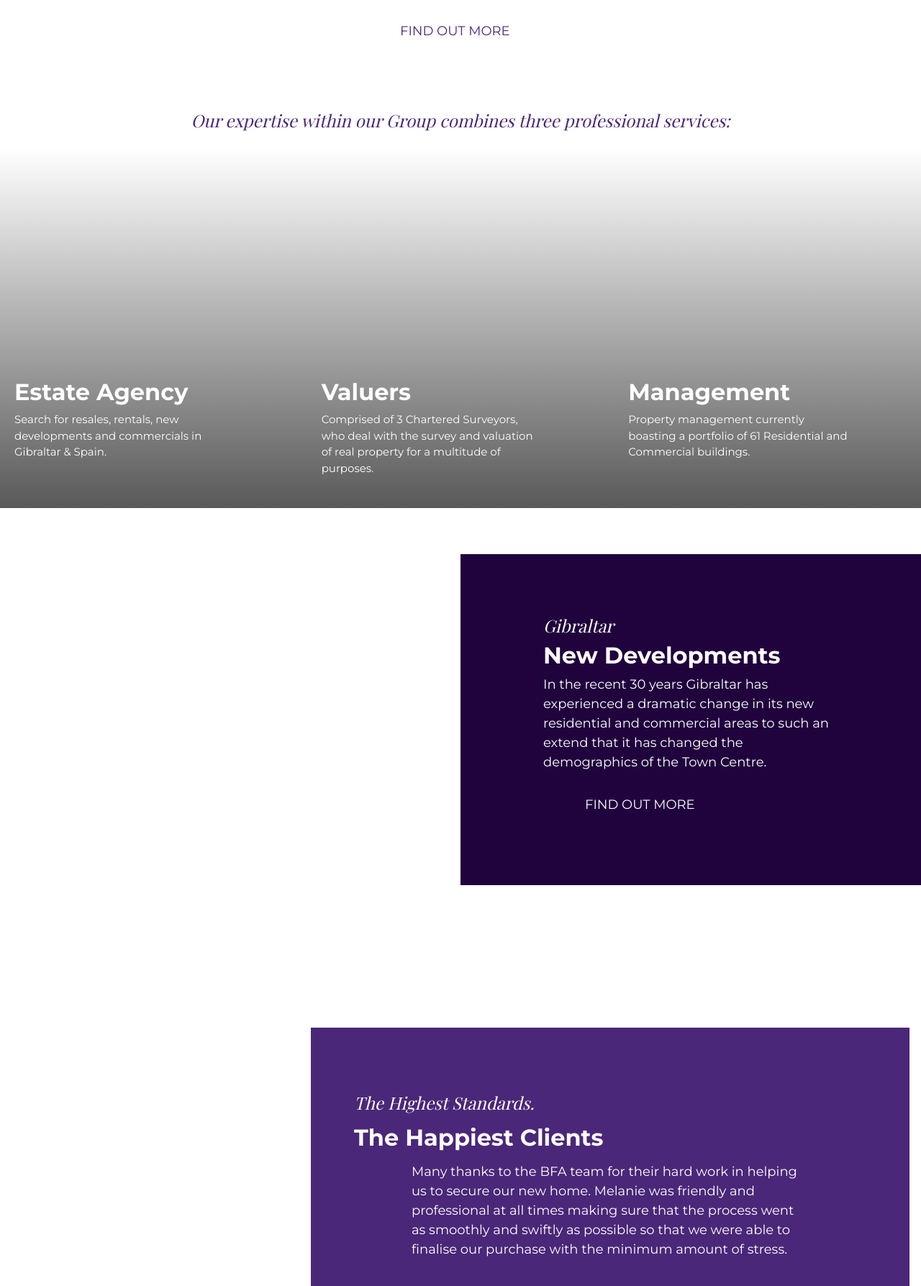
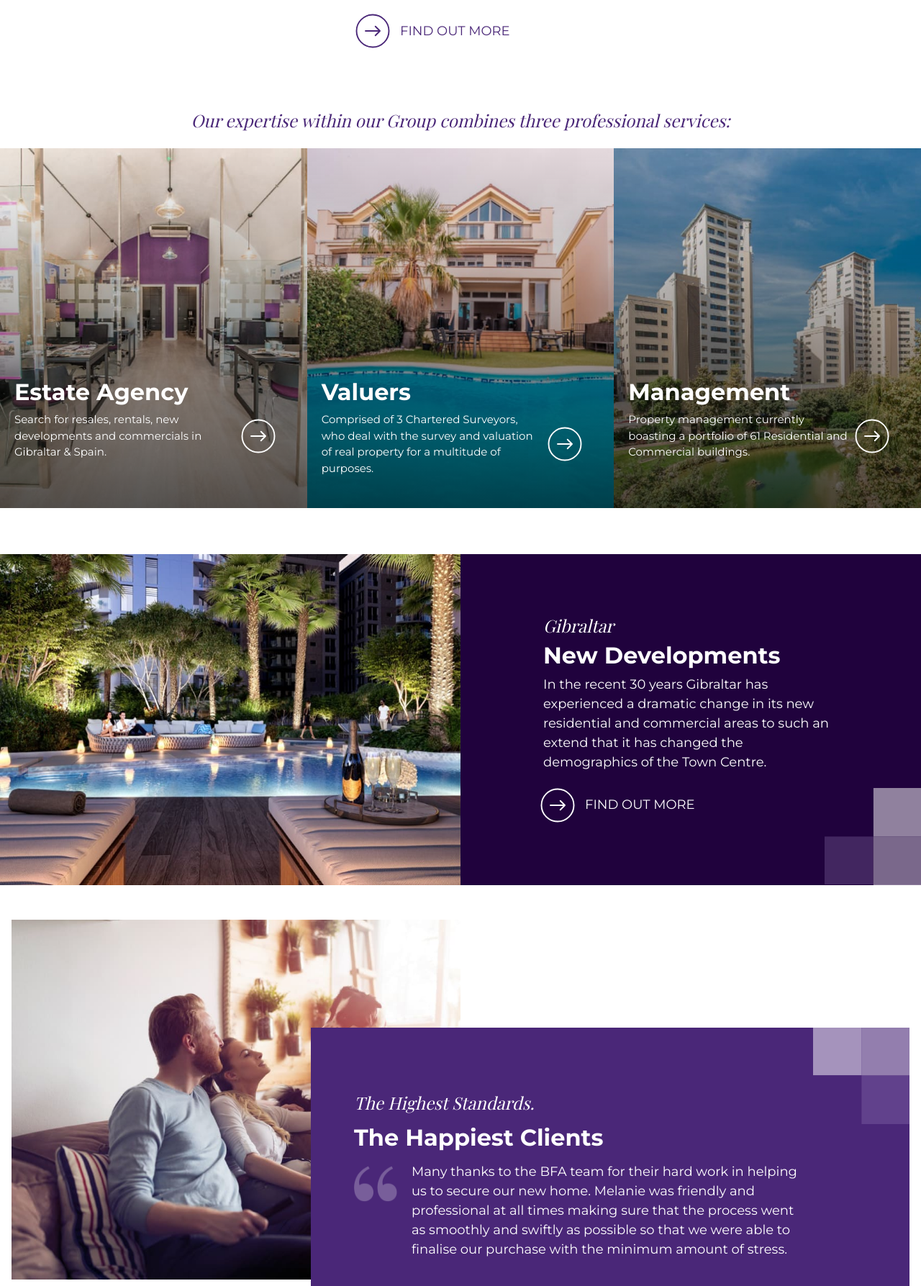
Before and after one commit to devMateos/gibraltar-properties-bfa, a plain HTML site: page index.html in a window 1280 px wide. Shown: the part 913-2700 px from the top of the page at 72% size. Drawn offline with nearby package versions, Linux system fonts and the light colour scheme; a web font is replaced by a local one.

Commit message:
Fixing errors with images

```diff
--- a/assets/css/styles.css
+++ b/assets/css/styles.css
@@ -23,8 +23,8 @@ body h5, body .h5{color: var(--main-white); font-family: 'Playfair Display', ser
 /* Icons */
 .right-arrow, .right-arrow2{align-items: center; display: flex; left: -10px; position: relative;}
 .right-arrow:hover, .right-arrow2:hover{opacity: .65;}
-.right-arrow::before, .right-arrow2::after{background-image: url(assets/svg/right-circle.svg); background-repeat: no-repeat;background-size: contain; content: ""; display: inline-block; height: 60px; margin-right: 8px; width: 60px;}
-.right-arrow-purple::before{background-image: url(assets/svg/right-circle-purple.svg)!important;}
+.right-arrow::before, .right-arrow2::after{background-image: url(https://devmateos.github.io/gibraltar-properties-bfa/assets/svg/right-circle.svg); background-repeat: no-repeat;background-size: contain; content: ""; display: inline-block; height: 60px; margin-right: 8px; width: 60px;}
+.right-arrow-purple::before{background-image: url(https://devmateos.github.io/gibraltar-properties-bfa/assets/svg/right-circle-purple.svg)!important;}
 
 /* -------------------------------------------- */
 body{padding-top: 100px; z-index: 20;}
@@ -56,7 +56,7 @@ header .dropdown-menu > ul > li > a { display: inline-block; height: 28px; posit
 header .dropdown-menu > ul > li > a:hover { color: black; }
 header .dropdown-menu > ul > li > a::after { background-color: transparent; bottom: 5px; content: ""; display: inline-block; height: 4px; left: 0; position: absolute; transition: .75s all ease; -webkit-transition: .75s all ease; width: 0; }
 header .dropdown-menu > ul > li > a:hover::after { background-color: var(--main-purple); width: 100%;}
-header .dropdown-menu .menu-squares { background-image: url(assets/img/menu-squares.jpg); background-repeat: no-repeat; background-size: contain; bottom: 0; height: 120px; position: absolute; right: 0; width: 120px; }
+header .dropdown-menu .menu-squares { background-image: url(https://devmateos.github.io/gibraltar-properties-bfa/assets/img/menu-squares.jpg); background-repeat: no-repeat; background-size: contain; bottom: 0; height: 120px; position: absolute; right: 0; width: 120px; }
 header .navbar-nav > li:first-child:hover .dropdown-menu.estate-agency-menu, header .dropdown-menu.estate-agency-menu:hover { visibility: visible; }
 header .navbar-nav > li:nth-child(2):hover .dropdown-menu.valuers-menu, header .dropdown-menu.valuers-menu:hover { visibility: visible; }
 header .navbar-nav > li:nth-child(3):hover .dropdown-menu.management-menu, header .dropdown-menu.management-menu:hover { visibility: visible; }
@@ -64,8 +64,8 @@ header .navbar-nav > li:nth-child(3):hover .dropdown-menu.management-menu, heade
 /* MAIN */
 
 /* HOME SLIDER SECTION */
-#home-slider div.backgroundimg{background-image: url(assets/img/slider-1.png); background-repeat: no-repeat; background-position: top center; background-size: cover; height: 600px;}
-#home-slider div.slide-squares{background-image: url(assets/img/slide-squares.png); background-repeat: no-repeat; background-size: contain; height: 500px; width: 500px; position: relative; left: calc(100% - 500px);}
+#home-slider div.backgroundimg{background-image: url(https://devmateos.github.io/gibraltar-properties-bfa/assets/img/slider-1.png); background-repeat: no-repeat; background-position: top center; background-size: cover; height: 600px;}
+#home-slider div.slide-squares{background-image: url(https://devmateos.github.io/gibraltar-properties-bfa/assets/img/slide-squares.png); background-repeat: no-repeat; background-size: contain; height: 500px; width: 500px; position: relative; left: calc(100% - 500px);}
 #home-slider h2, #home-slider h3, #home-slider p>a{color: var(--main-white);}
 #home-slider div.backgroundimg>div.slide-content{ position: absolute; top: 250px; left: 13%; width: fit-content;}
 
@@ -88,26 +88,26 @@ header .navbar-nav > li:nth-child(3):hover .dropdown-menu.management-menu, heade
 /* SERVICES */
 #services .row>div{background-position: 0 bottom; background-repeat: no-repeat; background-size: cover; height: 500px; padding: 320px 20px 20px 20px; position: relative; }
 #services > div > .row > div::before {content: ""; background: -webkit-linear-gradient(top, rgba(0,0,0,0) 0%,rgba(0,0,0,0.65) 100%); display: inline-block; height: 100%; left: 0; position: absolute; top: 0; width: 100%; }
-#services .row>div:nth-child(1){background-image: url(assets/img/bfa-office.jpg);}
-#services .row>div:nth-child(2){background-image: url(assets/img/property-with-pool.jpg);}
-#services .row>div:nth-child(3){background-image: url(assets/img/estates-managers.jpg);}
+#services .row>div:nth-child(1){background-image: url(https://devmateos.github.io/gibraltar-properties-bfa/assets/img/bfa-office.jpg);}
+#services .row>div:nth-child(2){background-image: url(https://devmateos.github.io/gibraltar-properties-bfa/assets/img/property-with-pool.jpg);}
+#services .row>div:nth-child(3){background-image: url(https://devmateos.github.io/gibraltar-properties-bfa/assets/img/estates-managers.jpg);}
 #services .row>div>div{ height: fit-content; position: relative; z-index: 1;}
 #services .row>div>div>p{font-size: 15px; margin-left: 10px;}
 #services .row>div>div>p::after{min-width: 60px;}
 
 /* NEW DEVELOPMENTS */
 #new-developments div.row > div { height: 460px;}
-#new-developments div.row > div:first-child {background-image: url(assets/img/gibraltar-new-developments.jpg); background-position: 0 bottom; background-repeat: no-repeat; background-size: cover;}
+#new-developments div.row > div:first-child {background-image: url(https://devmateos.github.io/gibraltar-properties-bfa/assets/img/gibraltar-new-developments.jpg); background-position: 0 bottom; background-repeat: no-repeat; background-size: cover;}
 #new-developments div.new-developments-content {margin-top: -50px; padding: 0 103px;}
-#new-developments .bottom-right-squares {background-image: url(assets/img/bottom-right-squares.png); height: 135px; width: 135px; position: relative; left: calc(100% - 122px); top: calc(100% - 135px)}
+#new-developments .bottom-right-squares {background-image: url(https://devmateos.github.io/gibraltar-properties-bfa/assets/img/bottom-right-squares.png); height: 135px; width: 135px; position: relative; left: calc(100% - 122px); top: calc(100% - 135px)}
 
 /* TESTIMONIAL */
-#testimonial #testimonial-bg-image{background-image: url(assets/img/happy-family-with-a-dog.jpg); background-position: 0 bottom; background-repeat: no-repeat; background-size: cover; height: 500px;}
+#testimonial #testimonial-bg-image{background-image: url(https://devmateos.github.io/gibraltar-properties-bfa/assets/img/happy-family-with-a-dog.jpg); background-position: 0 bottom; background-repeat: no-repeat; background-size: cover; height: 500px;}
 #testimonial > .container-fluid > .row > div:last-child {height: 670px; margin-top: -350px; padding: 90px 60px 50px; position: relative;}
 #testimonial > .container-fluid > .row > div:last-child *{margin-bottom: 15px;}
 #testimonial > .container-fluid > .row > div:last-child > div {padding: 0 80px;}
-#testimonial > .container-fluid > .row > div:last-child > div::after { content: ""; background-image: url(assets/img/top-right-squares.png); background-position: center; background-repeat: no-repeat; background-size: contain; display: inline-block; height: 134px; width: 134px; position: absolute; left: calc(100% - 134px); top: 0;}
-#testimonial > .container-fluid > .row > div:last-child > div > p::before {content: ""; background-image: url(assets/img/quote-left-icon.png); background-position: center; background-repeat: no-repeat; background-size: contain; display: inline-block; height: 60px; width: 60px; position: absolute; left: 60px;}
+#testimonial > .container-fluid > .row > div:last-child > div::after { content: ""; background-image: url(https://devmateos.github.io/gibraltar-properties-bfa/assets/img/top-right-squares.png); background-position: center; background-repeat: no-repeat; background-size: contain; display: inline-block; height: 134px; width: 134px; position: absolute; left: calc(100% - 134px); top: 0;}
+#testimonial > .container-fluid > .row > div:last-child > div > p::before {content: ""; background-image: url(https://devmateos.github.io/gibraltar-properties-bfa/assets/img/quote-left-icon.png); background-position: center; background-repeat: no-repeat; background-size: contain; display: inline-block; height: 60px; width: 60px; position: absolute; left: 60px;}
 #testimonial > .container-fluid > .row > div:last-child > p:last-child {width: 60px; position: absolute; left: calc(100% - 150px); top: calc(100% - 150px);}
 
 /* LATEST NEWS */
@@ -125,7 +125,7 @@ header .navbar-nav > li:nth-child(3):hover .dropdown-menu.management-menu, heade
 #latest-news .container-fluid > .row:nth-child(3) > a:hover {color: #007bff!important;}
 
 /* GET IN TOUCH */
-#get-in-touch > div { background-attachment: fixed; background-image: url(assets/img/steps-bkg.jpg); background-position: center; background-repeat: no-repeat; background-size: cover; height: 440px; padding: 120px 15px;}
+#get-in-touch > div { background-attachment: fixed; background-image: url(https://devmateos.github.io/gibraltar-properties-bfa/assets/img/steps-bkg.jpg); background-position: center; background-repeat: no-repeat; background-size: cover; height: 440px; padding: 120px 15px;}
 #get-in-touch > div .row { max-width: 730px; }
 #get-in-touch > div .row > * { margin-bottom: 20px; }
 #get-in-touch > div .row > h3 { font-style: normal; }
```
